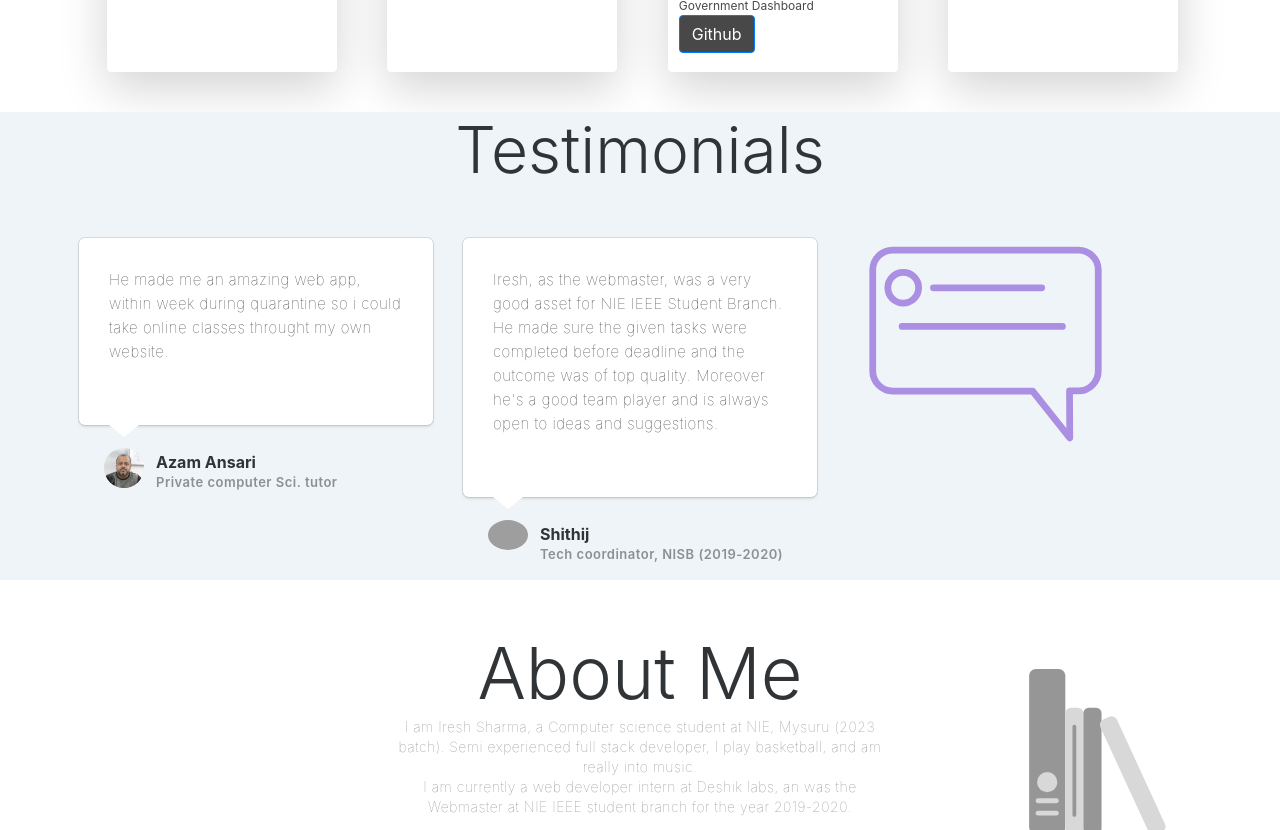
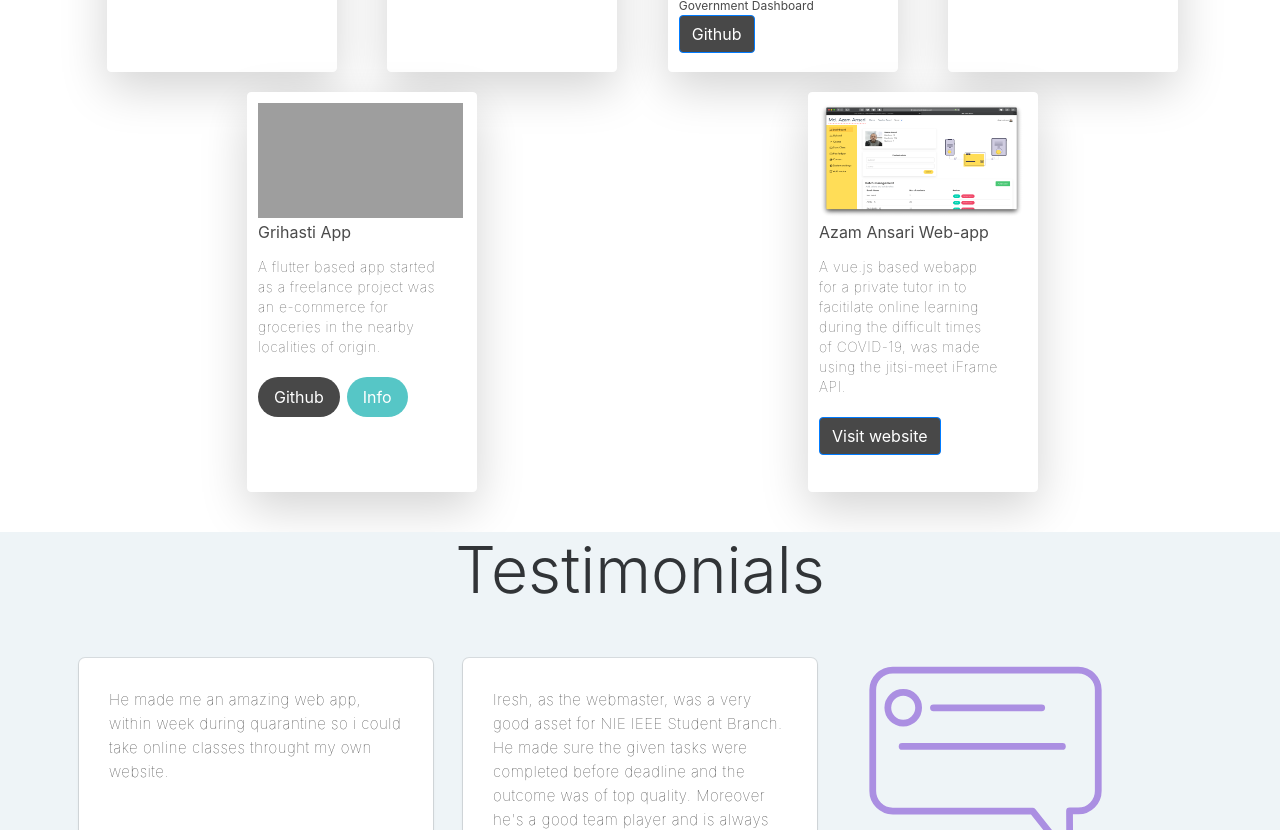
Before and after one commit to iresharma/iresharma.github.io, a plain HTML site: page index.html in a window 1280 px wide. Shown: the part 3984-4814 px from the top of the page. Drawn offline with nearby package versions, Linux system fonts and the light colour scheme; grey boxes are pictures that could not be loaded.

Commit message:
grihasti app added

```diff
--- a/assets/css/styles.css
+++ b/assets/css/styles.css
@@ -26,7 +26,7 @@ body::-webkit-scrollbar {
 
 .grid-2 {
   display: grid;
-  grid-template-columns: 1fr 1fr 1fr;
+  grid-template-columns: 1fr 1fr;
   justify-content: space;
   align-items: center;
   justify-items: center;
--- a/index.html
+++ b/index.html
@@ -193,6 +193,25 @@
                     </div>
                 </div>
             </div>
+            <div class="grid-2">
+                <div class="card border-white border rounded shadow-lg" data-bs-hover-animate="pulse" style="width: 230px;height: 400px;margin: 10px;margin-left: 15px;">
+                    <div class="card-body" style="width: 205px;height: auto;padding: 0px;margin: 10px;">
+                        <img src="./assets/img/grihasti.png" class="d-lg-flex m-auto align-items-lg-center" style="width: 205px;height: 115.31px;margin-left: 0px;padding-left: 0px;" />
+                        <h4 class="card-title" style="margin-top: 5px;">Grihasti App</h4>
+                        <h6 class="text-muted card-subtitle mb-2" style="margin-top: 0px;"></h6>
+                        <p class="card-text" style="width: 180px;margin-top: 15px;margin-bottom: 20px;">A flutter based app started as a freelance project was an e-commerce for groceries in the nearby localities of origin.</p>
+                        <div class="btn-group" role="group"><a target="_blank" href="https://github.com/iresharma/Grihasti-App" class="btn btn-primary"  style="background-color: rgb(72,72,72);">Github</a><a target="_blank" href="https://www.instagram.com/tv/CBnSfu9pf6k/?utm_source=ig_web_copy_link" class="btn btn-primary" style="margin-left: 7px;">Info</a></div>
+                    </div>
+                </div>
+                <div class="card border-white border rounded shadow-lg" data-bs-hover-animate="pulse" style="width: 230px;height: 400px;margin: 10px;margin-left: 15px;">
+                    <div class="card-body" style="width: 205px;height: auto;padding: 0px;margin: 10px;">
+                        <img src="./assets/img/Screenshot 2020-06-20 at 1.25.27 AM.png" class="d-lg-flex m-auto align-items-lg-center" style="width: 205px;height: 115.31px;margin-left: 0px;padding-left: 0px;" />
+                        <h4 class="card-title" style="margin-top: 5px;">Azam Ansari Web-app</h4>
+                        <p class="card-text" style="width: 180px;margin-top: 15px;margin-bottom: 20px;">A vue.js based webapp for a private tutor in to facitilate online learning during the difficult times of COVID-19, was made using the jitsi-meet iFrame API.</p>
+                        <div class="btn-group" role="group"><a class="btn btn-primary" target="_blank" href="https://icsecomputerclasses.com" style="background-color: rgb(72,72,72);">Visit website</a></div>
+                    </div>
+                </div>
+            </div>
         </div>
     </div>
     <div data-aos="fade-down" data-aos-delay="200" class="testimonials-clean">
```
Also changed, not shown: assets/img/Screenshot 2020-06-20 at 1.25.27 AM.png (added), 1 other file.
